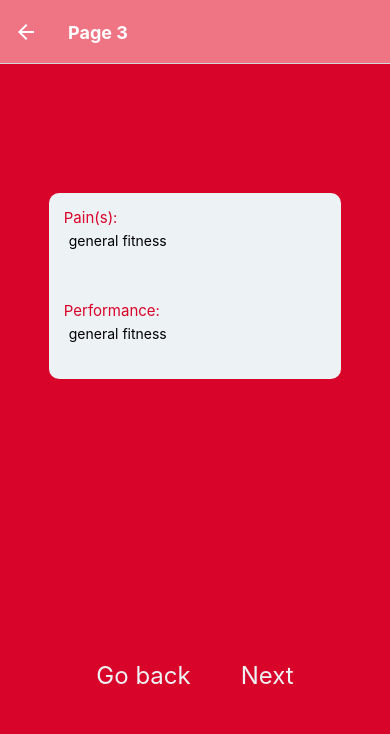
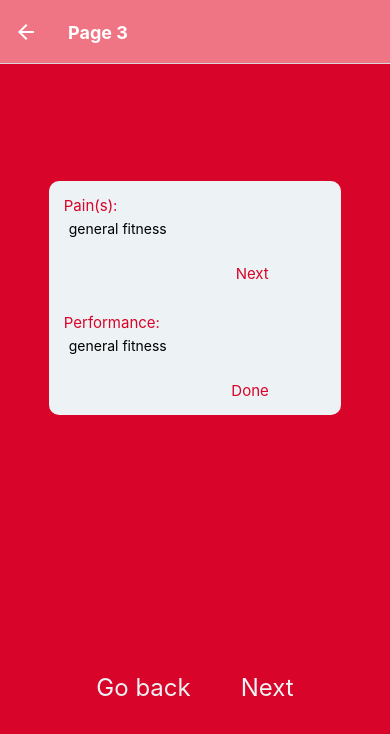
Before and after one commit to yamodah/Fitness_Log, a React Native app: screen /Page3 in a window 390 px wide. Shown: the top 734 px of the page. Built offline with nearby package versions, Linux system fonts and the light colour scheme.

Commit message:
added next and done buttons to close keyboard for pag3

```diff
--- a/src/components/Page3.js
+++ b/src/components/Page3.js
@@ -1,29 +1,37 @@
-import React, {useState} from 'react'
-import { StyleSheet, Text, View,TouchableOpacity,TextInput, Keyboard, TouchableWithoutFeedback} from 'react-native'
-import { useData } from './GlobalContext'
-const Page3 = ({navigation}) => {
-  const [pain, setPain]=useState("")
-  const [performance,setPerformance] = useState("")
-  const dataPack = useData()
+import React, { useState } from "react";
+import {
+  StyleSheet,
+  Text,
+  View,
+  TouchableOpacity,
+  TextInput,
+  Keyboard,
+  TouchableWithoutFeedback,
+} from "react-native";
+import { useData } from "./GlobalContext";
+const Page3 = ({ navigation }) => {
+  const [pain, setPain] = useState("");
+  const [performance, setPerformance] = useState("");
+  const dataPack = useData();
   const changeHandler = (setMethod, value) => {
     setMethod(value);
   };
-  const collectData = ()=>{
+  const collectData = () => {
     dataPack.setData({
       pain,
       performance,
-      ...dataPack.data
-    })
-    navigation.navigate("Page4",dataPack.data.type)
-  }
+      ...dataPack.data,
+    });
+    navigation.navigate("Page4", dataPack.data.type);
+  };
   return (
     <TouchableWithoutFeedback onPress={Keyboard.dismiss} accessible={false}>
       <View style={styles.container}>
         <View style={styles.largeTextBoxContainer}>
-            <View style={{margin:15}}>
+          <View style={{ margin: 15 }}>
             <Text style={styles.inputLabel}>Pain(s):</Text>
             <TextInput
-            style={{maxWidth:"100%", padding:5}}
+              style={{ maxWidth: "100%", padding: 5, minWidth: "100%" }}
               keyboardType="default"
               onChange={({ nativeEvent }) =>
                 changeHandler(setPain, nativeEvent.text)
@@ -33,11 +41,18 @@ const Page3 = ({navigation}) => {
               value={pain}
               multiline
             />
+            <TouchableOpacity
+              onPress={Keyboard.dismiss}
+              accessible={false}
+              style={{ alignSelf: "flex-end" }}
+            >
+              <Text style={styles.internalDoneLabel}>Next</Text>
+            </TouchableOpacity>
           </View>
-            <View style={{margin:15}}>
+          <View style={{ margin: 15 }}>
             <Text style={styles.inputLabel}>Performance:</Text>
             <TextInput
-              style={{maxWidth:"100%", padding:5}}
+              style={{ maxWidth: "100%", padding: 5, minWidth: "100%" }}
               keyboardType="default"
               onChange={({ nativeEvent }) =>
                 changeHandler(setPerformance, nativeEvent.text)
@@ -47,11 +62,23 @@ const Page3 = ({navigation}) => {
               value={performance}
               multiline
             />
+            <TouchableOpacity
+              onPress={Keyboard.dismiss}
+              accessible={false}
+              style={{ alignSelf: "flex-end" }}
+            >
+              <Text style={styles.internalDoneLabel}>Done</Text>
+            </TouchableOpacity>
           </View>
         </View>
 
         <View style={styles.buttonContainer}>
-          <TouchableOpacity style={styles.button} onPress={()=>{navigation.goBack()}}>
+          <TouchableOpacity
+            style={styles.button}
+            onPress={() => {
+              navigation.goBack();
+            }}
+          >
             <Text style={styles.buttonText}>Go back</Text>
           </TouchableOpacity>
           <TouchableOpacity style={styles.button} onPress={collectData}>
@@ -60,8 +87,8 @@ const Page3 = ({navigation}) => {
         </View>
       </View>
     </TouchableWithoutFeedback>
-    )
-}
+  );
+};
 const styles = StyleSheet.create({
   container: {
     flex: 1,
@@ -80,40 +107,47 @@ const styles = StyleSheet.create({
   text: {
     color: "#edf2f4",
     fontSize: 50,
-      textAlign:"center"
+    textAlign: "center",
   },
   button: {
     //   backgroundColor: "#edf2f499",
     borderRadius: 10,
     padding: 10,
-      margin:15,
+    margin: 15,
     //   width:145,
-
   },
   buttonText: {
     color: "#edf2f4",
-      textAlign:"center",
-      fontSize:24
+    textAlign: "center",
+    fontSize: 24,
   },
-    buttonContainer:{
-     flexDirection:"row",
+  buttonContainer: {
+    flexDirection: "row",
 
     //  backgroundColor:"white"
   },
-    largeTextBoxContainer:{
-      maxHeight:"65%",
-      width:"75%",
-      backgroundColor:"#edf2f4",
-      justifyContent:"flex-start",
-      alignItems:"flex-start",
-      flexDirection:"column",
-      borderRadius:10
+  largeTextBoxContainer: {
+    maxHeight: "65%",
+    width: "75%",
+    backgroundColor: "#edf2f4",
+    justifyContent: "flex-start",
+    alignItems: "flex-start",
+    flexDirection: "column",
+    borderRadius: 10,
   },
-    inputLabel:{
-      marginRight:10,
-      color:"#d90429",
-      fontSize:15,
+  inputLabel: {
+    marginRight: 10,
+    color: "#d90429",
+    fontSize: 15,
     // alignSelf:"center"
-    }
-  })
-export default Page3
+  },
+  internalDoneLabel: {
+    marginLeft: 10,
+    marginTop: 5,
+    color: "#d90429",
+    fontSize: 15,
+    textAlign: "right",
+    // alignSelf: "flex-end",
+  },
+});
+export default Page3;
```
Lines whose indentation alone changed are shown as unchanged.
